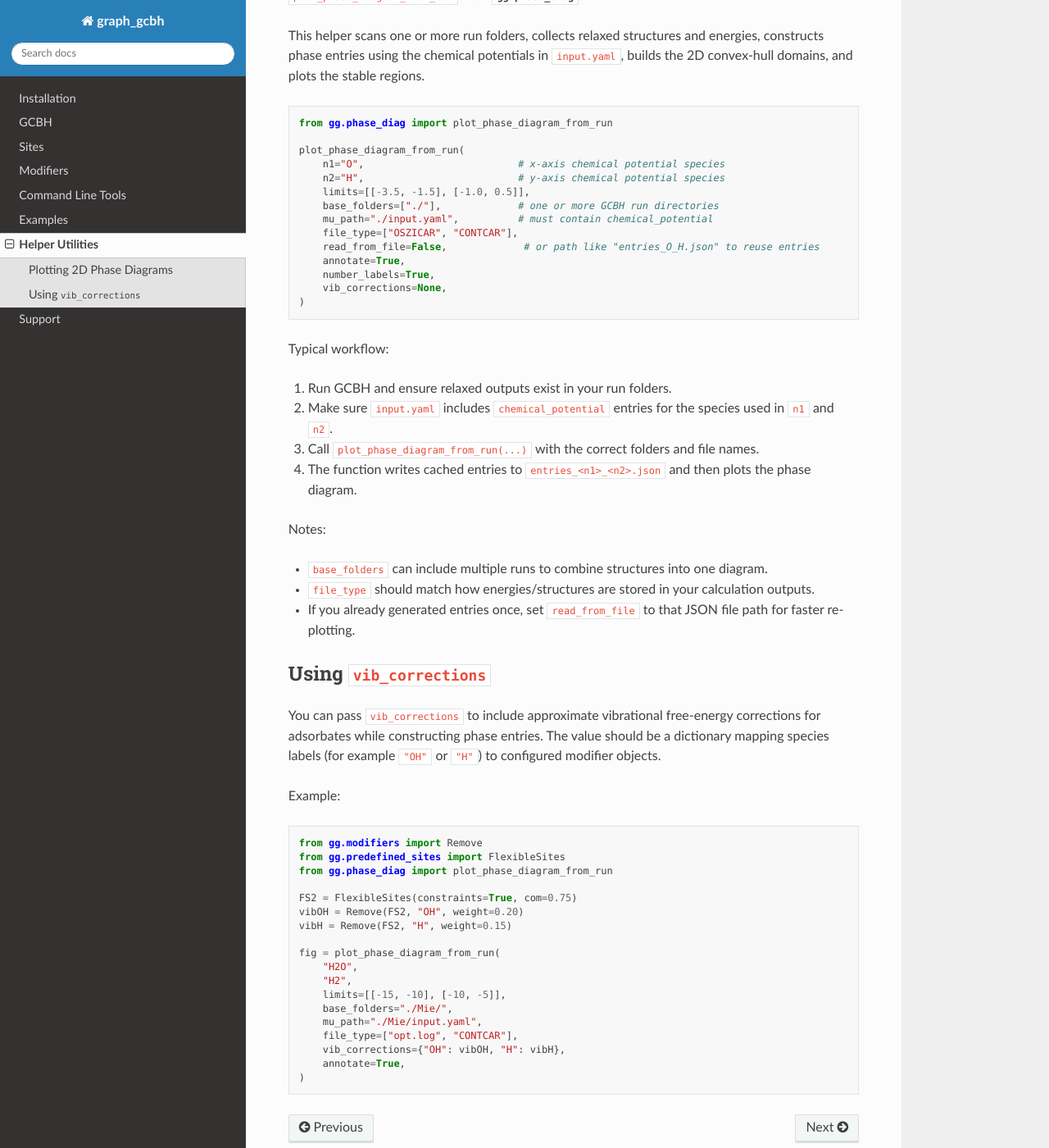
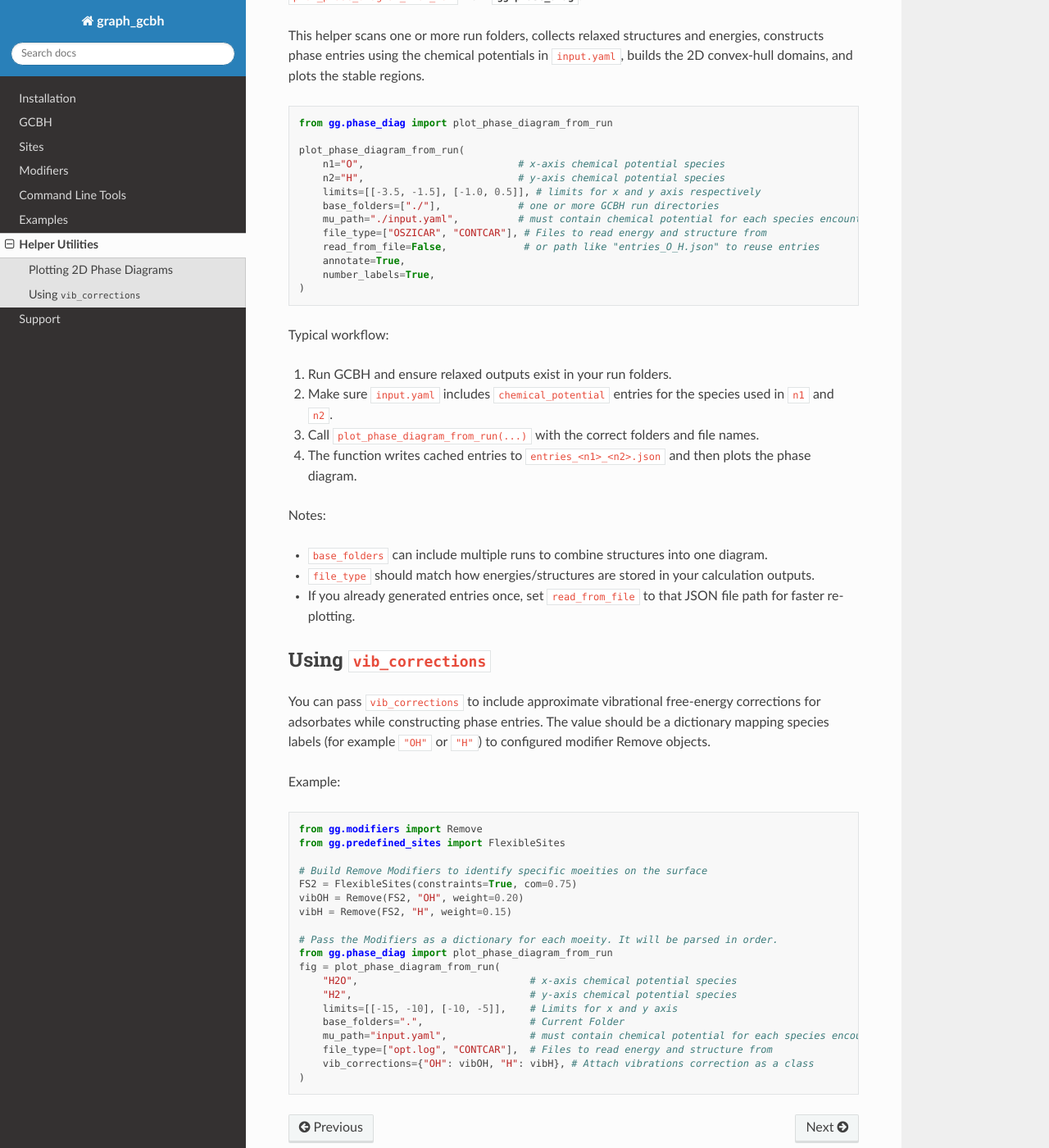
Before and after one commit to kkjsawantucla/gg, a Sphinx documentation site: the page built from docs/source/helper.rst, in a window 1280 px wide and 1400 px high, scrolled down 257 px. Shown: the whole window at 82% size. Built offline with Sphinx 7.4.7 and the Read the Docs theme 3.1.0, drawn with Linux system fonts in a browser that asks for light colours.

Commit message:
Update helper.rst

```diff
--- a/docs/source/helper.rst
+++ b/docs/source/helper.rst
@@ -18,14 +18,13 @@ constructs phase entries using the chemical potentials in ``input.yaml``, builds
     plot_phase_diagram_from_run(
         n1="O",                          # x-axis chemical potential species
         n2="H",                          # y-axis chemical potential species
-        limits=[[-3.5, -1.5], [-1.0, 0.5]],
+        limits=[[-3.5, -1.5], [-1.0, 0.5]], # limits for x and y axis respectively
         base_folders=["./"],             # one or more GCBH run directories
-        mu_path="./input.yaml",          # must contain chemical_potential
-        file_type=["OSZICAR", "CONTCAR"],
+        mu_path="./input.yaml",          # must contain chemical potential for each species encountered
+        file_type=["OSZICAR", "CONTCAR"], # Files to read energy and structure from
         read_from_file=False,             # or path like "entries_O_H.json" to reuse entries
         annotate=True,
         number_labels=True,
-        vib_corrections=None,
     )
 
 Typical workflow:
@@ -47,7 +46,7 @@ Using ``vib_corrections``
 You can pass ``vib_corrections`` to include approximate vibrational free-energy
 corrections for adsorbates while constructing phase entries. The value should be
 a dictionary mapping species labels (for example ``"OH"`` or ``"H"``) to configured
-modifier objects.
+modifier Remove objects.
 
 Example:
 
@@ -55,19 +54,20 @@ Example:
 
     from gg.modifiers import Remove
     from gg.predefined_sites import FlexibleSites
-    from gg.phase_diag import plot_phase_diagram_from_run
 
+    # Build Remove Modifiers to identify specific moeities on the surface
     FS2 = FlexibleSites(constraints=True, com=0.75)
     vibOH = Remove(FS2, "OH", weight=0.20)
     vibH = Remove(FS2, "H", weight=0.15)
 
+    # Pass the Modifiers as a dictionary for each moeity. It will be parsed in order.
+    from gg.phase_diag import plot_phase_diagram_from_run
     fig = plot_phase_diagram_from_run(
-        "H2O",
-        "H2",
-        limits=[[-15, -10], [-10, -5]],
-        base_folders="./Mie/",
-        mu_path="./Mie/input.yaml",
-        file_type=["opt.log", "CONTCAR"],
-        vib_corrections={"OH": vibOH, "H": vibH},
-        annotate=True,
+        "H2O",                             # x-axis chemical potential species
+        "H2",                              # y-axis chemical potential species
+        limits=[[-15, -10], [-10, -5]],    # Limits for x and y axis
+        base_folders=".",                  # Current Folder
+        mu_path="input.yaml",              # must contain chemical potential for each species encountered
+        file_type=["opt.log", "CONTCAR"],  # Files to read energy and structure from
+        vib_corrections={"OH": vibOH, "H": vibH}, # Attach vibrations correction as a class
     )
```
